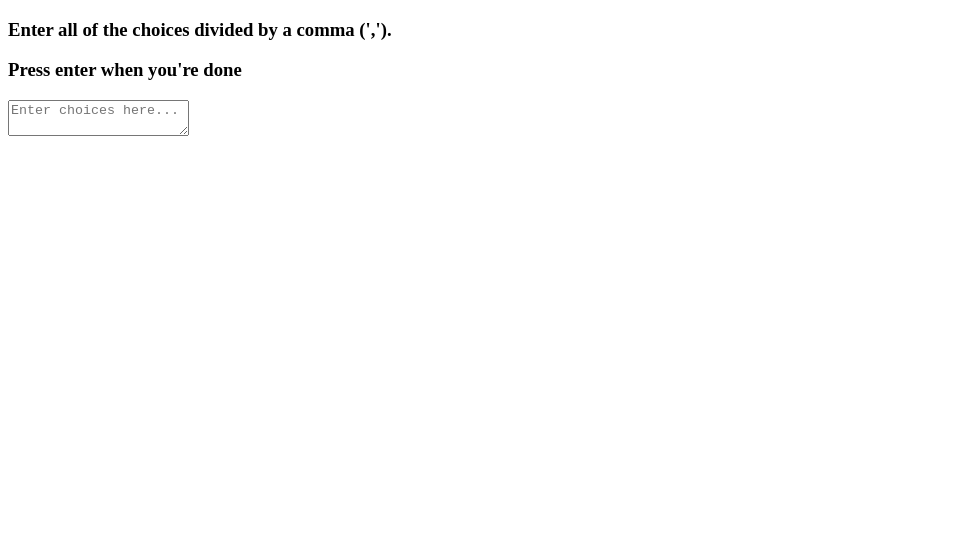
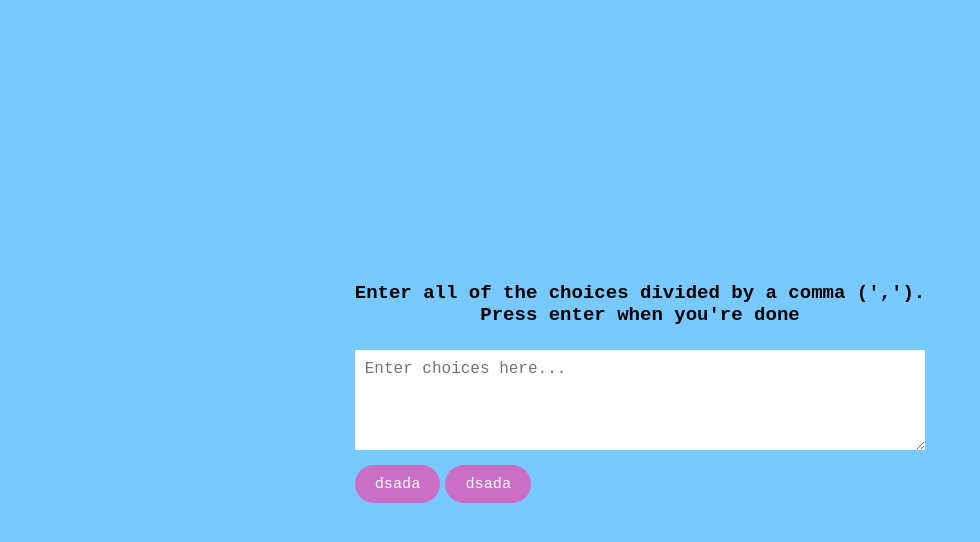
Before and after one commit to Candela-Burgos/Random_Choice_Picker, a plain HTML site: page index.html in a window 1280 px wide. Shown: the whole page, without its empty margins (0-980 px from the left). Drawn offline with Linux system fonts and the light colour scheme.

Commit message:
Termine los estilos css

```diff
--- a/css/style.css
+++ b/css/style.css
@@ -0,0 +1,73 @@
+* {
+    margin: 0;
+    padding: 0;
+    box-sizing: border-box;
+    font-family: monospace;
+    font-size: 1.1em;
+    text-align: center;
+}
+
+html {
+    width: 100%;
+    overflow-x: hidden;
+}
+
+body {
+    width: 100%;
+    height: 100vh;
+    display: flex;
+    justify-content: center;
+    align-items: center;
+    background-color: #77c9ff;
+}
+
+.container {
+    max-width: 90%;
+    display: flex;
+    justify-content: center;
+    align-items: center;
+    flex-direction: column;
+}
+
+.container-tags {
+    width: 100%;
+    display: flex;
+    justify-content: flex-start;
+    align-items: center;
+    gap: 5px;
+}
+
+.container textarea {
+    text-align: left;
+    border: none;
+    width: 100%;
+    height: 100px;
+    padding: 10px;
+    font-size: 16px;
+    margin-top: 1.5em;
+}
+
+.container textarea:focus {
+    outline: none;
+    border: 2px solid #30abfd;
+}
+
+.tags {
+    background-color: #ca6fc3;
+    color: #fff;
+    border-radius: 50px;
+    padding: 10px 20px;
+    margin: 1em 0;
+    font-size: .8em;
+    display: inline-block;
+}
+
+@media screen and (max-width: 400px) {
+    .container h3 {
+        font-size: .8em;
+    }
+
+    .tags {
+        font-size: .6em;
+    }
+}
--- a/index.html
+++ b/index.html
@@ -8,10 +8,13 @@
     </head>
     <body>
         <div class="container">
-            <h3>Enter all of the choices divided by a comma (',').</h3>
-            <h3>Press enter when you're done</h3>
+                <h3>Enter all of the choices divided by a comma (',').</h3>
+                <h3>Press enter when you're done</h3>
             <textarea placeholder="Enter choices here..." id="textarea"></textarea>
-            <div id="tags"></div>
+            <div class="container-tags">
+                <div class="tags" id="tags">dsada</div>
+                <div class="tags" id="tags">dsada</div>
+            </div>
         </div>
 
         <script src="js/script.js"></script>
```
